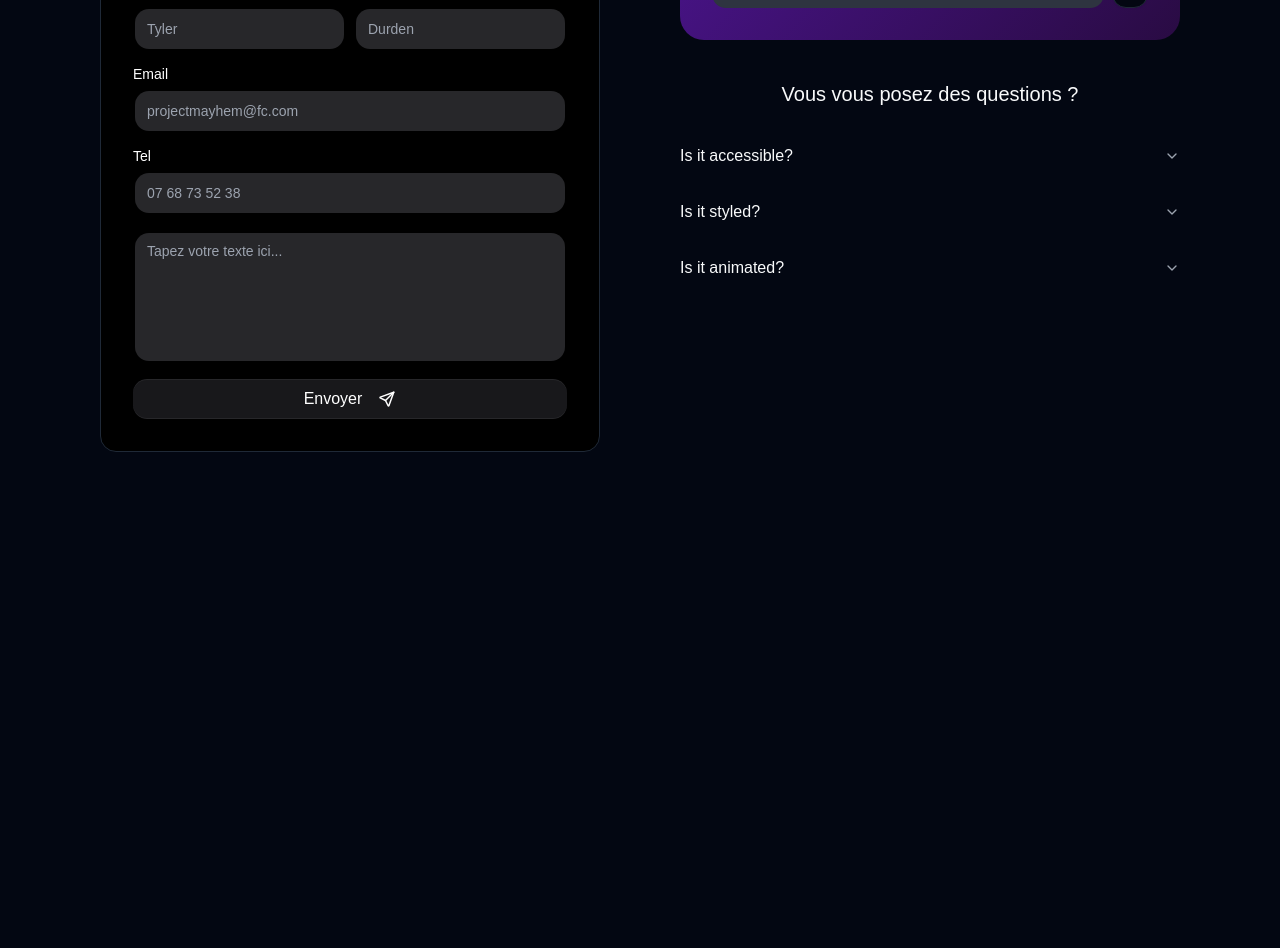
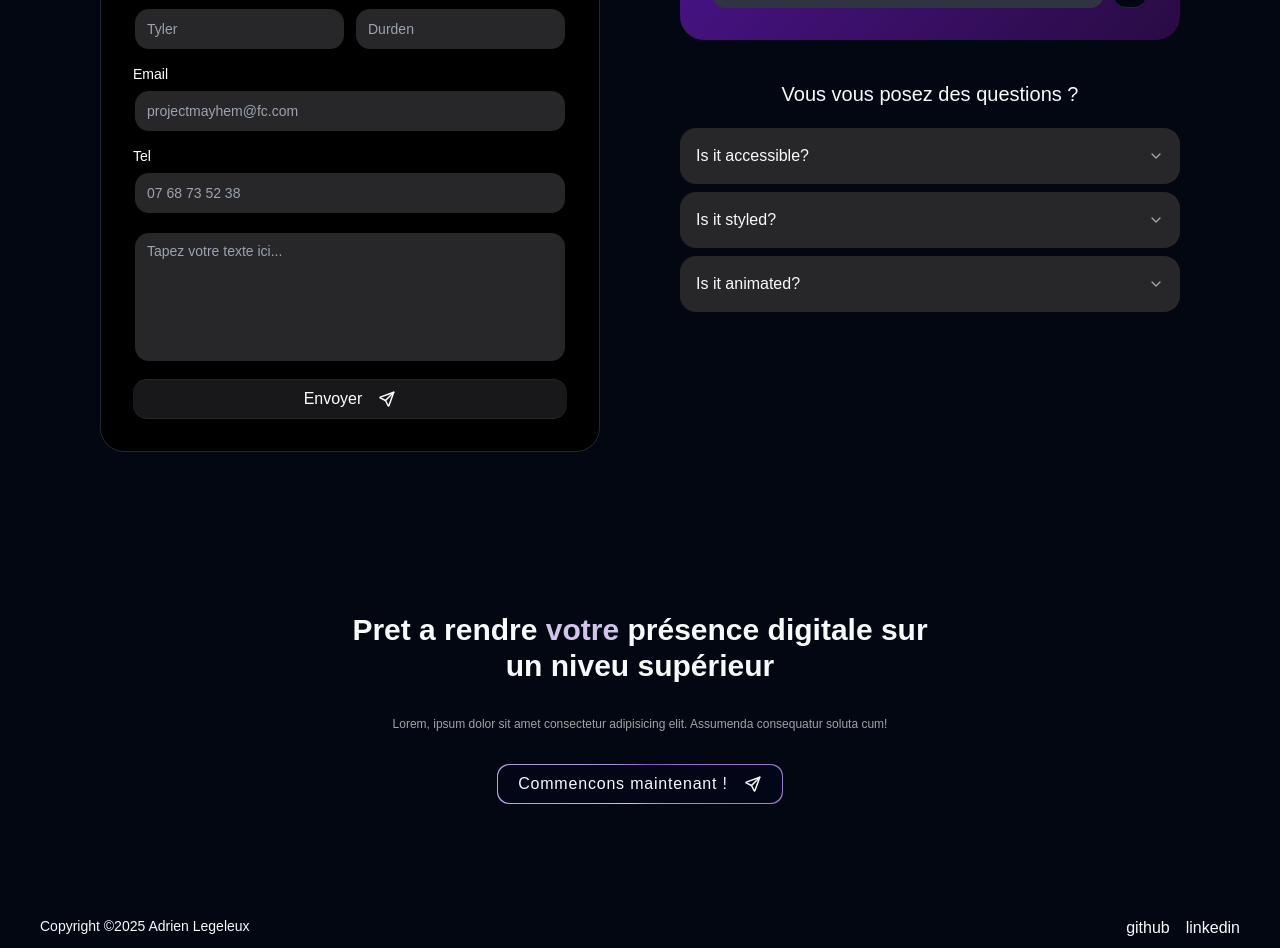
Before and after one commit to Adrien-legeleu/portfolio-adrien, a Next.js app: page / in a window 1280 px wide. Shown: the part 4340-5288 px from the top of the page. Before the commit the page ends 4872 px from the top, so only its background shows below. Built offline with nearby package versions, Linux system fonts and the light colour scheme.

Commit message:
page contact finish  and footer also , missing text

```diff
--- a/app/component/Contact/Form.tsx
+++ b/app/component/Contact/Form.tsx
@@ -13,7 +13,7 @@ export function FormContact() {
     console.log("Form submitted");
   };
   return (
-    <div className=" w-full mx-auto rounded-none md:rounded-2xl border p-4 md:p-8 shadow-input bg-black">
+    <div className=" w-full mx-auto rounded-none md:rounded-3xl border p-4 md:p-8 shadow-input bg-black">
       <h2 className="font-bold text-xl text-neutral-200">Contactez-nous</h2>
       <p className=" text-sm max-w-sm mt-2 text-neutral-300">
         Login to aceternity if you can because we don&apos;t have a login flow
--- /dev/null
+++ b/app/component/Footer/Footer.tsx
@@ -0,0 +1,31 @@
+import { IconSend } from "@tabler/icons-react";
+
+const Footer = () => {
+  return (
+    <div className="pt-20 pb-2 flex items-center justify-center flex-col gap-8">
+      <h2 className="text-3xl max-w-xl  text-center font-bold ">
+        Pret a rendre <span className="text-[#d1c4e9]">votre</span> présence
+        digitale sur un niveu supérieur
+      </h2>
+      <p className="text-xs text-neutral-400">
+        Lorem, ipsum dolor sit amet consectetur adipisicing elit. Assumenda
+        consequatur soluta cum!
+      </p>
+      <button className="relative inline-flex h-10 overflow-hidden rounded-sm  p-[1px] focus:outline-none focus:ring-2 focus:ring-[#d1c4e9] focus:ring-offset-2 focus:ring-offset-slate-50">
+        <span className="absolute inset-[-1000%] animate-[spin_2s_linear_infinite] bg-[conic-gradient(from_90deg_at_50%_50%,#d1c4e9_0%,#7E57C2_50%,#d1c4e9_100%)]" />
+        <span className="inline-flex gap-4 text-base text-[#d1c4e9]font-bold h-full w-full cursor-pointer tracking-wider items-center justify-center rounded-sm bg-slate-950 px-5 py-3 backdrop-blur-3xl">
+          Commencons maintenant ! <IconSend stroke={2} width={18} height={18} />
+        </span>
+      </button>
+      <div className="flex justify-between mt-20 w-full px-10">
+        <span className="text-sm">Copyright ©2025 Adrien Legeleux</span>
+        <ul className="flex gap-4">
+          <li>github</li>
+          <li>linkedin</li>
+        </ul>
+      </div>
+    </div>
+  );
+};
+
+export default Footer;
--- a/app/layout.tsx
+++ b/app/layout.tsx
@@ -2,6 +2,7 @@ import type { Metadata } from "next";
 import localFont from "next/font/local";
 import "./globals.css";
 import Header from "./component/Header/Header";
+import Footer from "./component/Footer/Footer";
 
 const geistSans = localFont({
   src: "./fonts/GeistVF.woff",
@@ -25,14 +26,17 @@ export default function RootLayout({
   children: React.ReactNode;
 }>) {
   return (
-    <html lang="en">
+    <html lang="fr">
       <body
         className={`${geistSans.variable} ${geistMono.variable} antialiased`}
       >
         <header>
           <Header />
         </header>
-        {children}
+        <main> {children}</main>
+        <footer>
+          <Footer />
+        </footer>{" "}
       </body>
     </html>
   );
--- a/components/ui/accordion.tsx
+++ b/components/ui/accordion.tsx
@@ -12,7 +12,11 @@ const AccordionItem = React.forwardRef<
   React.ElementRef<typeof AccordionPrimitive.Item>,
   React.ComponentPropsWithoutRef<typeof AccordionPrimitive.Item>
 >(({ className, ...props }, ref) => (
-  <AccordionPrimitive.Item ref={ref} className={cn("", className)} {...props} />
+  <AccordionPrimitive.Item
+    ref={ref}
+    className={cn("bg-zinc-800 px-4 rounded-2xl my-2", className)}
+    {...props}
+  />
 ));
 AccordionItem.displayName = "AccordionItem";
 
```
